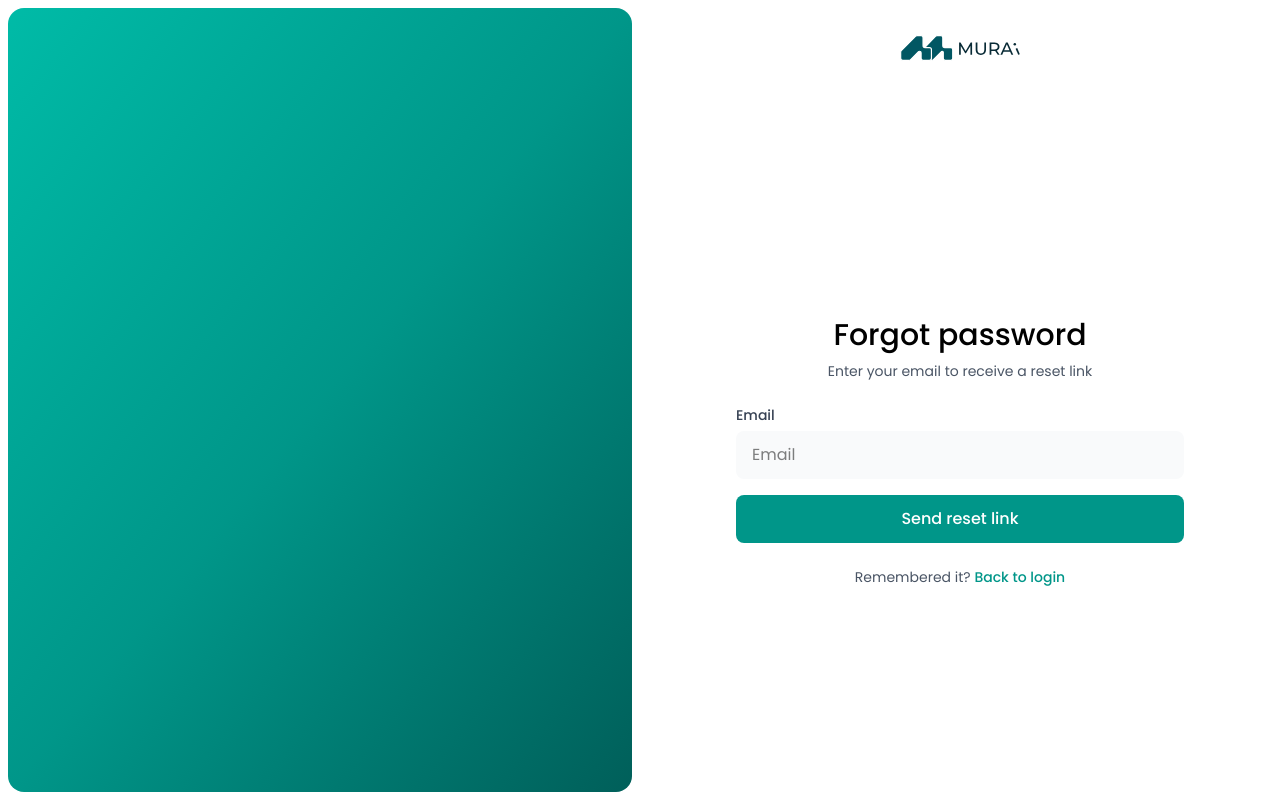
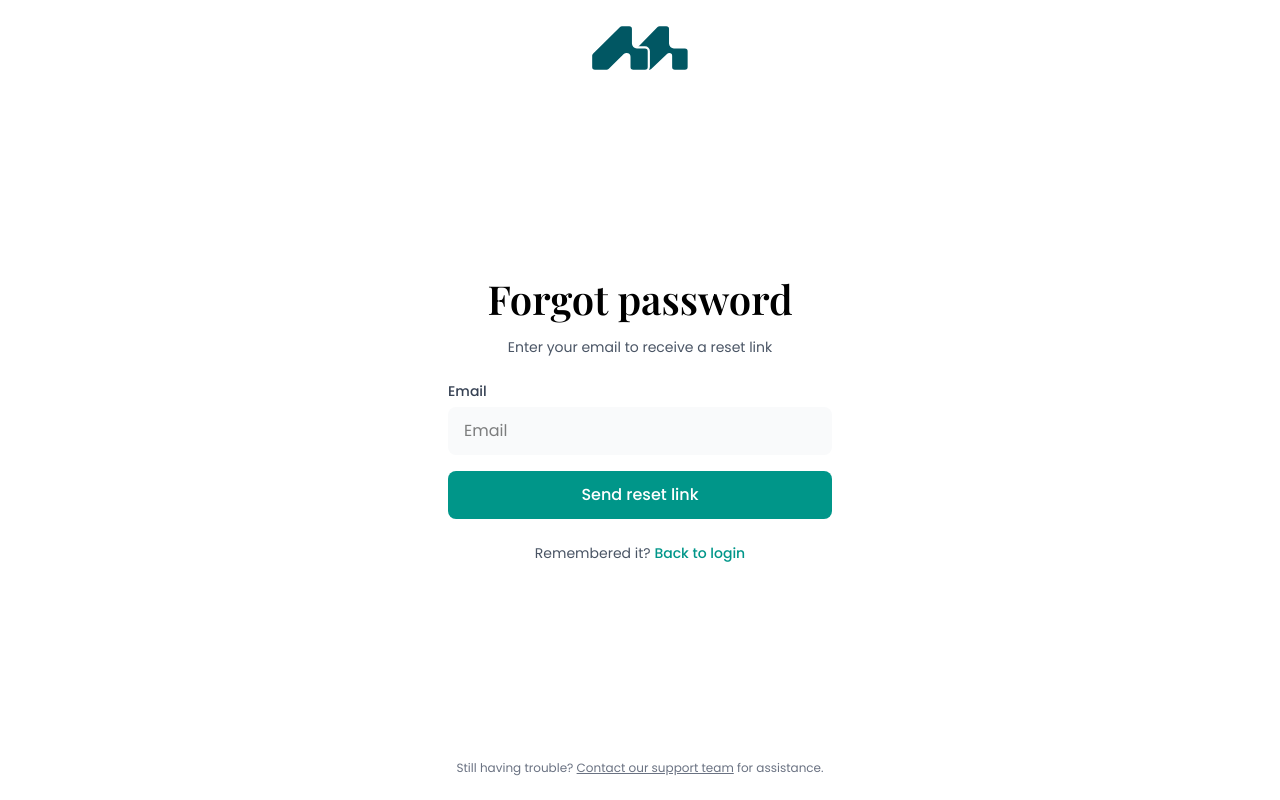
Before and after one commit to yno0/murai-final-ver, a React (Vite) app: page /forgot-password in a window 1280 px wide. Built offline with nearby package versions, Linux system fonts and the light colour scheme.

Commit message:
added ui changes

```diff
--- a/src/client/pages/ForgotPassword.jsx
+++ b/src/client/pages/ForgotPassword.jsx
@@ -1,5 +1,5 @@
 import React, { useState } from 'react'
-import Logo from "../../shared/assets/Logo.svg";
+import Logo from "../../shared/assets/LogoMain.svg";
 
 export default function ForgotPassword() {
   const [email, setEmail] = useState('');
@@ -17,21 +17,17 @@ export default function ForgotPassword() {
 
   return (
     <div className="flex h-screen w-full overflow-hidden">
-      <div className="hidden lg:block w-1/2 h-full relative overflow-hidden">
-        <div className="absolute inset-2 rounded-2xl transform transition-all duration-500 overflow-hidden">
-          <div className="w-full h-full bg-gradient-to-br from-teal-500 via-teal-600 to-teal-800"></div>
-        </div>
-      </div>
 
-      <div className="w-full lg:w-1/2 h-full bg-white px-6 md:px-12 xl:px-16 flex flex-col">
-        <div className="pt-6 pb-8 flex justify-center">
+
+      <div className="w-full lg:w-full h-full bg-white px-6 md:px-12 xl:px-16 flex flex-col">
+        <div className="pt-6  flex justify-center">
           <img src={Logo} alt="Logo" className="w-30 h-12 object-contain" />
         </div>
 
-        <div className="flex-grow flex items-center justify-center">
-          <div className="w-full max-w-md">
+        <div className="flex-grow flex items-center justify-center px-2">
+          <div className="w-full max-w-md bg-white p-6 md:p-8 rounded-2xl  border-gray-100">
             <div className="space-y-2 mb-6 text-center">
-              <h1 className="text-3xl font-medium">Forgot password</h1>
+              <h1 className="text-[40px] font-semibold font-['Playfair_Display']">Forgot password</h1>
               <p className="text-gray-600 text-sm">Enter your email to receive a reset link</p>
             </div>
 
@@ -63,11 +59,17 @@ export default function ForgotPassword() {
                 {isLoading ? 'Sending…' : 'Send reset link'}
               </button>
             </form>
-
-            <p className="text-sm text-gray-600 mt-6 text-center">
-              Remembered it? <a href="/login" className="font-medium text-teal-600 hover:text-teal-700">Back to login</a>
-            </p>
+            <div className="mt-6 space-y-3">
+              <p className="text-sm text-gray-600 text-center">
+                Remembered it? <a href="/login" className="font-medium text-teal-600 hover:text-teal-700">Back to login</a>
+              </p>
+            </div>
           </div>
+        </div>
+        <div className="pb-6">
+          <p className="text-xs text-gray-500 text-center px-4">
+            Still having trouble? <a href="/support" className="underline hover:text-gray-700">Contact our support team</a> for assistance.
+          </p>
         </div>
       </div>
     </div>
--- a/src/client/pages/Signup.jsx
+++ b/src/client/pages/Signup.jsx
@@ -17,7 +17,7 @@ export default function Signup() {
   };
 
     return (
-    <div className="min-h-screen w-full bg-gray-50 flex flex-col items-center justify-center px-4 font-['Inter']">
+    <div className="min-h-screen w-full bg-white flex flex-col items-center justify-center px-4 font-['Inter']">
 
       {/* Top logo and heading outside the card */}
       <div className="w-full max-w-lg text-center ">
```
Also changed, not shown: src/shared/assets/LogoMain.svg (added).
